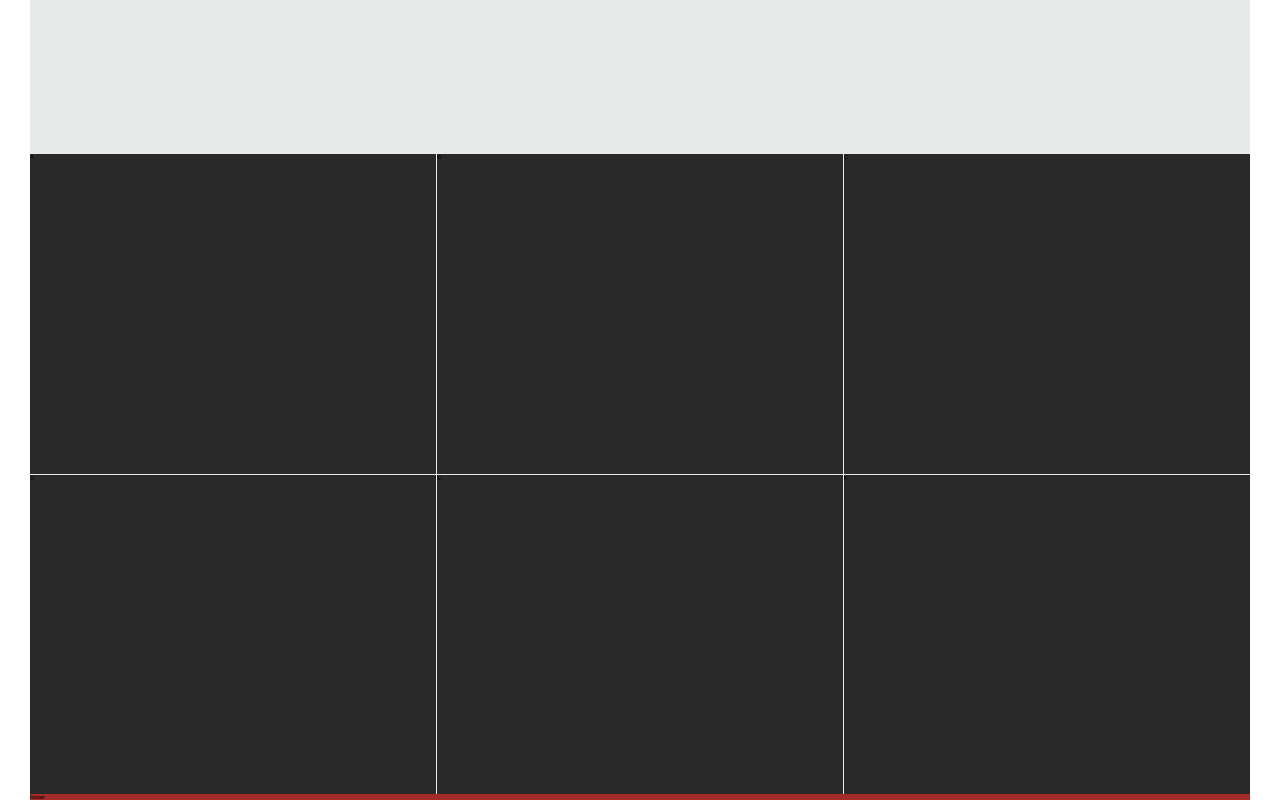
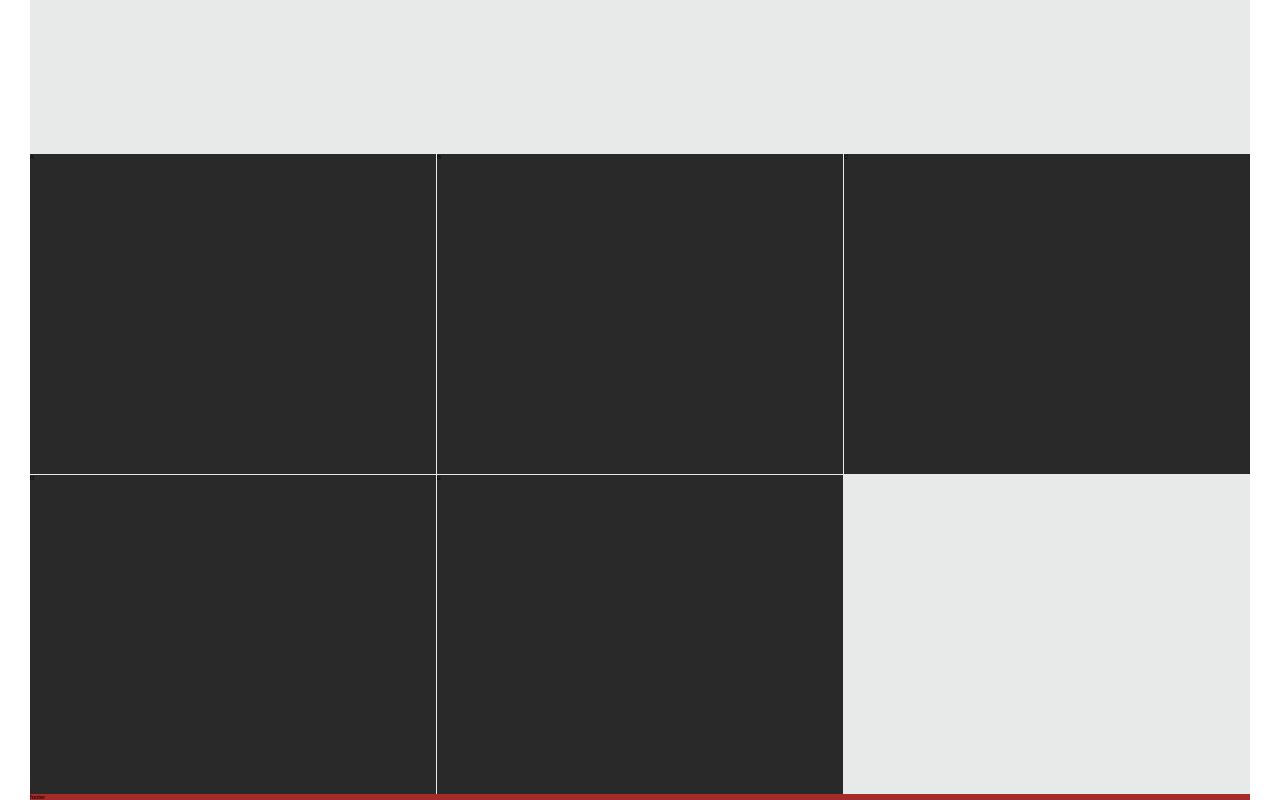
Before and after one commit to Jabiin/chess-web, a plain HTML site: page index.html in a window 1280 px wide. Shown: the part 1636-2436 px from the top of the page. Drawn offline with Linux system fonts and the light colour scheme.

Commit message:
Update index.html

```diff
--- a/index.html
+++ b/index.html
@@ -38,7 +38,6 @@
             <div class="col-one">C</div>
             <div class="col-one">D</div>
             <div class="col-one">E</div>
-            <div class="col-one">F</div>
         </div>
         <footer>footer</footer>
     </main>
```
